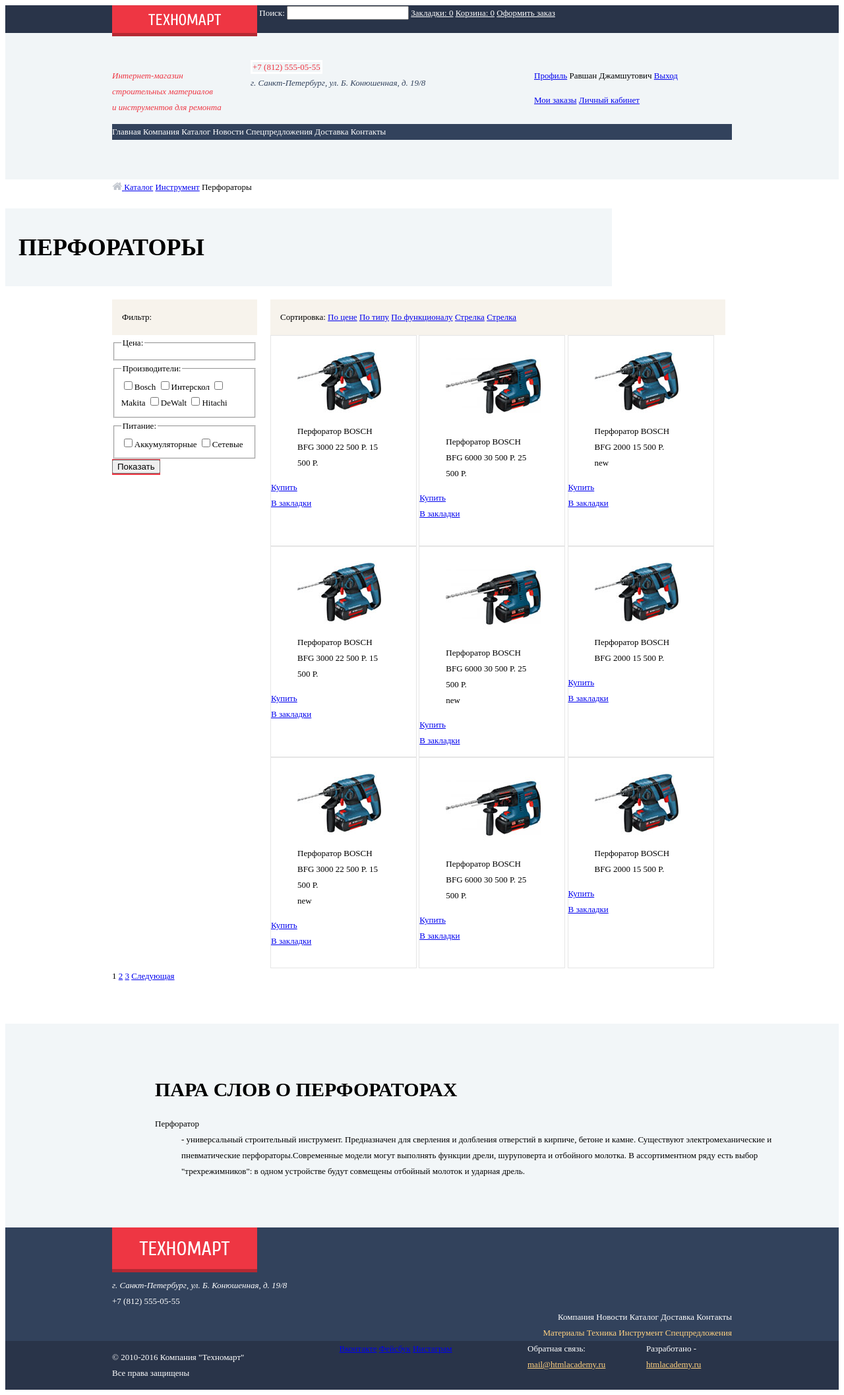
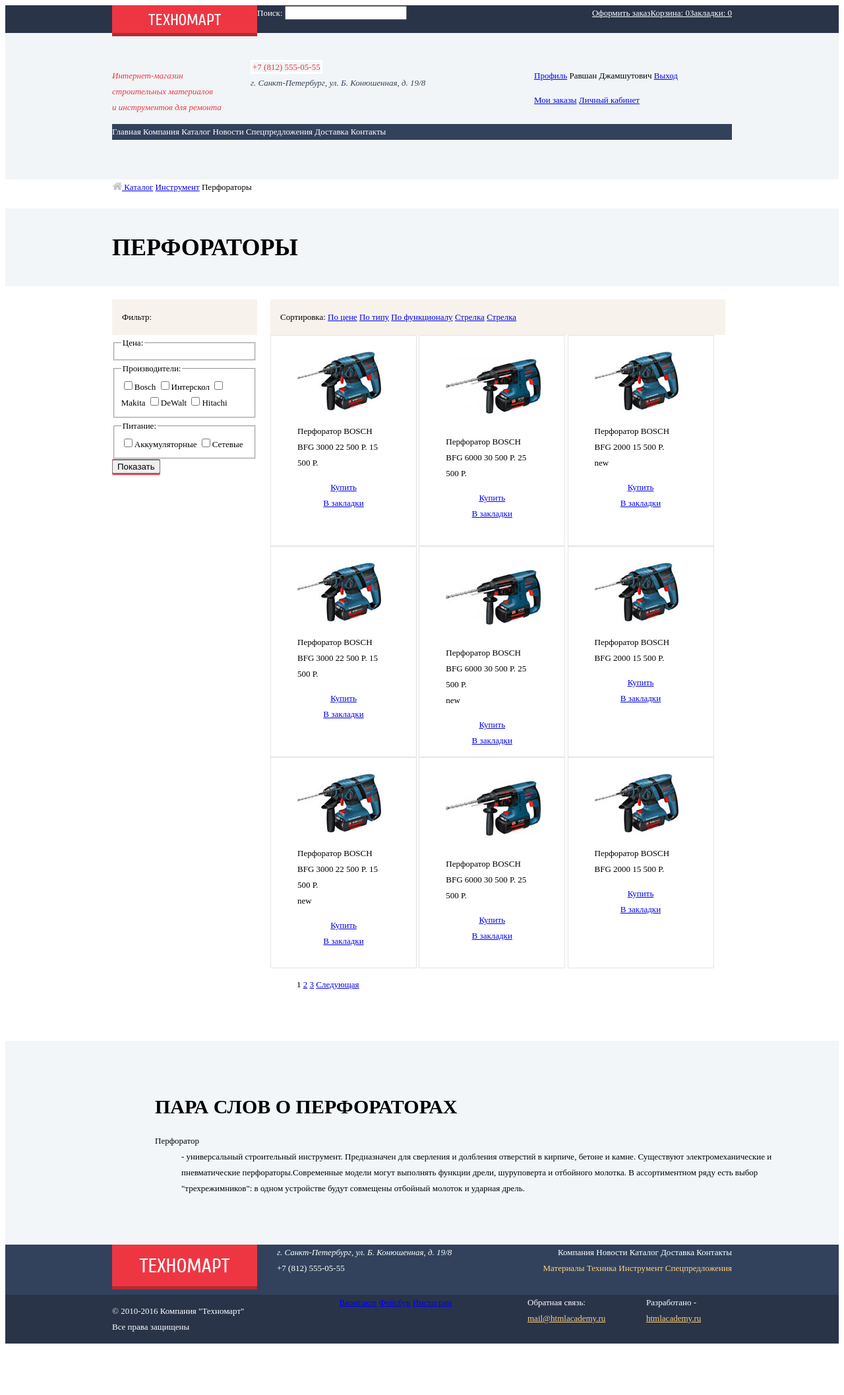
Before and after one commit to lafjonn/253405-technomart, a plain HTML site: page catalog.html in a window 1280 px wide. Shown: the whole page at 66% size. After the commit the page ends 2045 px from the top, so only its background shows below. Drawn offline with Linux system fonts and the light colour scheme.

Commit message:
Правки по замечаниям
11 правок

```diff
--- a/catalog.html
+++ b/catalog.html
@@ -159,7 +159,7 @@
           </aside>
         </div>
 
-        <div class="container">
+        <div class="container clearfix">
           <div class="sort">
             <span>Сортировка:</span>
             <ul>
@@ -336,10 +336,7 @@
                 </div>
               </div>
             </div>
-          </div>
-
-          <div class="pagination">
-            <ul>
+            <ul class="pagination">
               <li class="current">1</li>
               <li>
                 <a href="#">2</a>
@@ -355,7 +352,7 @@
         </div>
       </div>
 
-      <div class="info-block info-perf">
+      <div class="info-perf">
         <div class="container">
           <h2>Пара слов о перфораторах</h2>
           <dl>
@@ -368,7 +365,7 @@
 
     <footer>
       <div class="footer-top">
-        <div class="container">
+        <div class="container clearfix">
           <div class="footer-logo">
             <a href="index.html">
               <img src="img/logo-footer.png" width="220" height="68" alt="Техномарт">
@@ -379,8 +376,7 @@
             <a href="tel:+78125550505"> +7 (812) 555-05-55</a>
           </div>
           <div class="footer-menu">
-            <div class="menu-white">
-              <ul>
+            <ul class="menu-white">
               <li>
                 <a href="#">Компания</a>
               </li>
@@ -397,9 +393,7 @@
                 <a href="#">Контакты</a>
               </li>
             </ul>
-            </div>
-            <div class="menu-yellow">
-              <ul>
+            <ul class="menu-yellow">
               <li>
                 <a href="#">Материалы</a>
               </li>
@@ -413,7 +407,6 @@
                 <a href="#">Спецпредложения</a>
               </li>
             </ul>
-            </div>
           </div>
         </div>
       </div>
--- a/css/style.css
+++ b/css/style.css
@@ -41,6 +41,17 @@ h2 {
   display: inline-block;
   text-align: center;
   vertical-align: top;
+}
+
+.logo,
+.search {
+  float: left;
+}
+
+.bookmarks,
+.basket,
+.checkout {
+  float: right;
 }
 
 .head-main {
@@ -89,7 +100,6 @@ h2 {
 }
 
 .head-menu {
-  width: 940px;
   clear: both;
 }
 
@@ -127,7 +137,6 @@ main {
 
 .page-title {
   background-color: #f2f6f8;
-  width: 880px;
   padding: 20px;
   margin-top: 20px;
   margin-bottom: 20px;
@@ -172,10 +181,6 @@ aside {
   display: inline;
 }
 
-.pagination {
-  clear: both;
-}
-
 .pagination ul {
   margin: 0;
   padding: 0;
@@ -191,7 +196,6 @@ aside {
 
 .block-top {
   background-color: #f7f3ec;
-  width: 940px;
 }
 
 .block-top h2 {
@@ -214,10 +218,11 @@ aside {
 
 .promo-item {
   display: inline-block;
-  width: 296px;
+  width: 300px;
   height: 123px;
   font-size: 24px;
   vertical-align: top;
+  float: right;
 }
 
 .promo .materials {
@@ -243,6 +248,7 @@ aside {
 .slider {
   width: 620px;
   height: 266px;
+  float: left;
 }
 
 .item {
@@ -251,9 +257,6 @@ aside {
   display: inline-block;
   border: 1px solid #e5e5e5;
   vertical-align: top;
-}
-
-.vendors-block {
 }
 
 .vendor-card {
@@ -293,11 +296,17 @@ aside {
   float: right;
 }
 
+.guarantee,
+.credit {
+  display: none;
+}
+
 .btn {
   display: inline-block;
   background-color: #ee3643;
   color: #ffffff;
   text-decoration: none;
+  border-radius: 2px;
 }
 
 .btn a {
@@ -305,9 +314,9 @@ aside {
   text-decoration: none;
 }
 
-.info-block {
-  background-color: #f2f6f8;
-  clear: both;
+.buy,
+.bookmark {
+  text-align: center;
 }
 
 .info-perf {
@@ -315,6 +324,7 @@ aside {
   padding-left: 130px;
   padding-bottom: 60px;
   margin-top: 60px;
+  background-color: #f2f6f8;
 }
 
 .company-info {
@@ -329,12 +339,17 @@ aside {
 
 .footer-top {
   background-color: #32425c;
-  clear: both;
+}
+
+.footer-logo {
+  float: left;
+  width: 250px;
 }
 
 .footer-contacts {
   width: 330px;
   color: #ffffff;
+  float: left;
 }
 
 .footer-contacts a {
@@ -344,6 +359,7 @@ aside {
 
 .footer-menu {
   text-align: right;
+  float: right;
 }
 
 .footer-menu ul {
@@ -383,6 +399,7 @@ aside {
   width: 400px;
   display: inline-block;
   text-align: center;
+  vertical-align: top;
 }
 
 .feedback {
```
Also changed, not shown: index.html (+15 -20 lines). Lines whose indentation alone changed are shown as unchanged.
